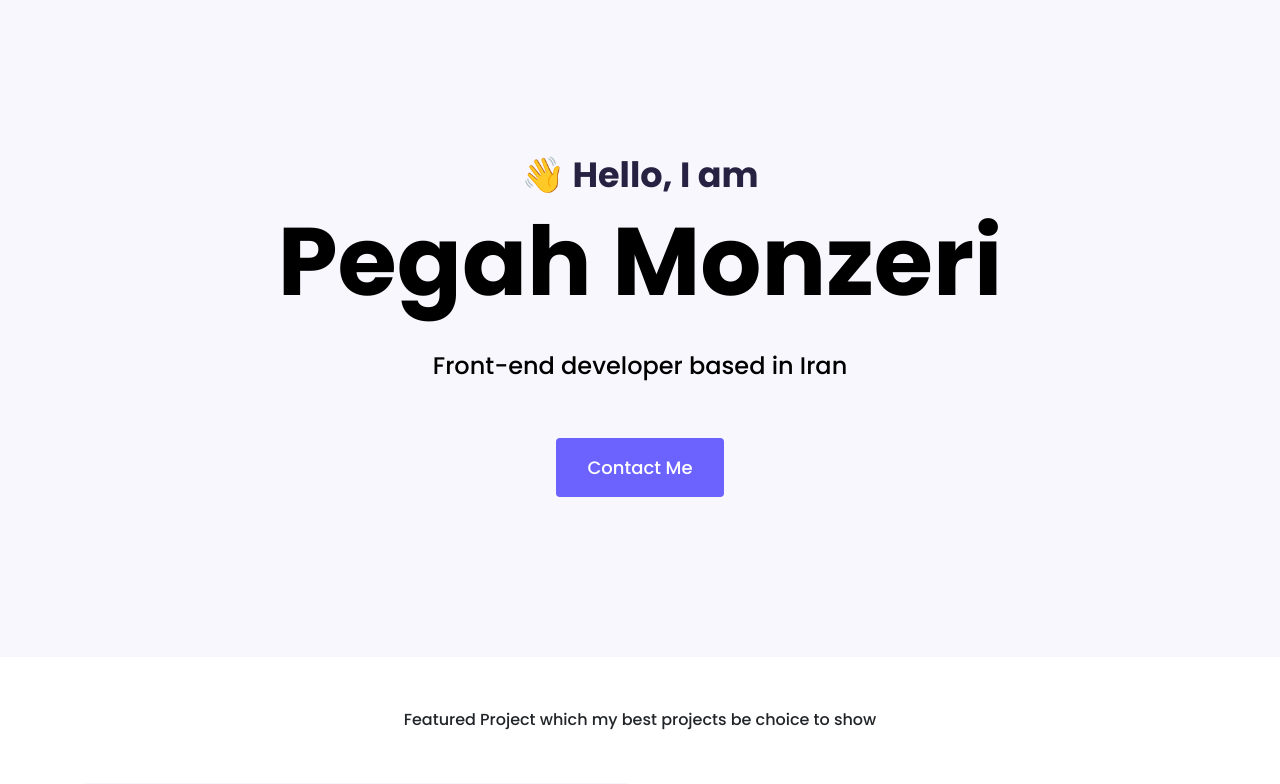
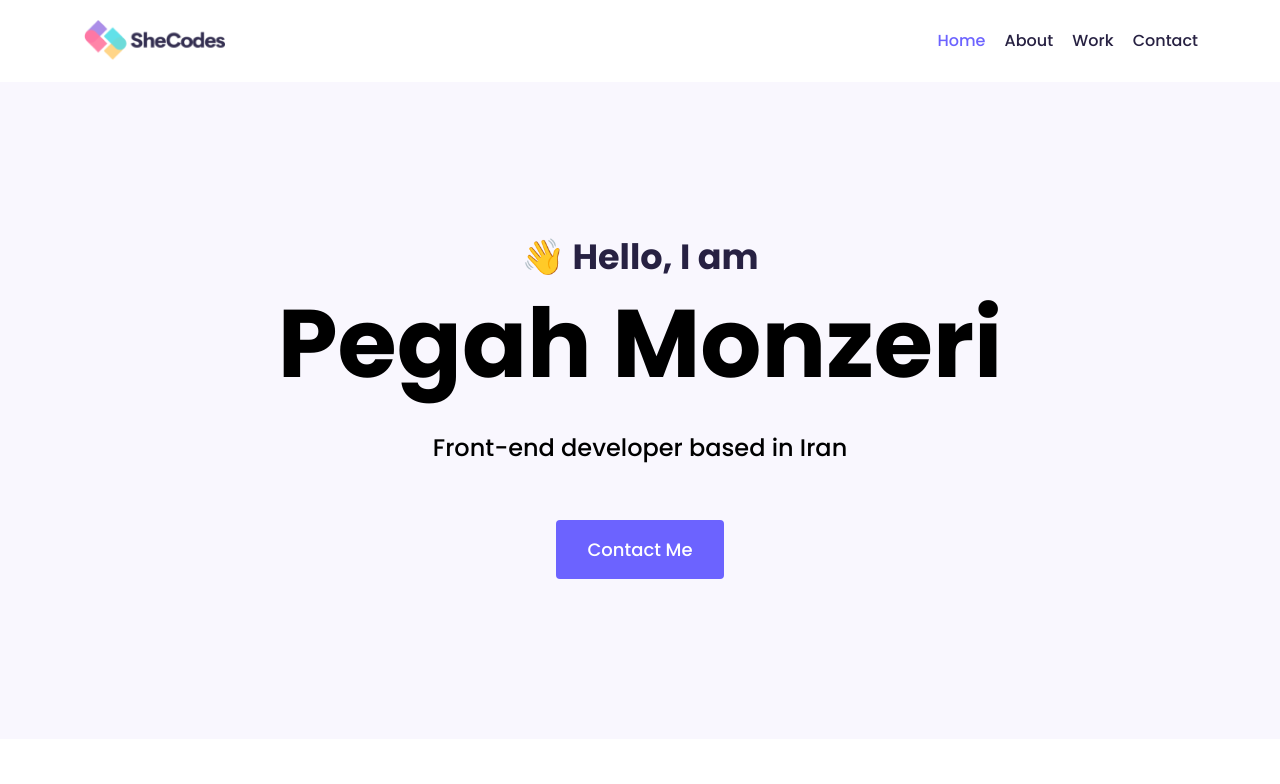
Before and after one commit to PegahM/portfolio-project, a plain HTML site: page index.html in a window 1280 px wide. Shown: the top 784 px of the page. Drawn offline with nearby package versions, Linux system fonts and the light colour scheme.

Commit message:
Added nav bar on index.html

```diff
--- a/index.html
+++ b/index.html
@@ -30,6 +30,24 @@
     ></script>
   </head>
   <body>
+    <div class="container">
+      <nav class="d-flex justify-content-between">
+        <a href="/">
+          <img src="images/logo.png" class="logo d-none d-md-block" alt="" />
+          <img
+            src="images/logo-small.jpg"
+            class="logo d-block d-md-none"
+            alt=""
+          />
+        </a>
+        <ul>
+          <li class="active"><a href="/"> Home </a></li>
+          <li><a href="/about.html"> About</a></li>
+          <li><a href="/work.html"> Work</a></li>
+          <li><a href="/contact.html"> Contact</a></li>
+        </ul>
+      </nav>
+    </div>
     <div class="hero">
       <p>👋 Hello, I am</p>
 
--- a/styles/portfolio.css
+++ b/styles/portfolio.css
@@ -94,6 +94,32 @@ p {
 .project-description {
   padding: 120px 60px;
 }
+.logo {
+  max-height: 40px;
+}
+nav {
+  padding: 20px 0;
+}
+nav ul {
+  padding: 0;
+  margin: 0;
+}
+nav li {
+  display: inline;
+  list-style: none;
+  line-height: 42px;
+  margin-left: 15px;
+}
+nav a {
+  text-decoration: none;
+  color: #272142;
+  transition: all 100ms ease-in-out;
+}
+nav a:hover,
+nav li.active a {
+  color: var(--branding-color);
+}
+
 @media (max-width: 900px) {
   h1 {
     font-size: 44px;
```
Also changed, not shown: images/logo-small.jpg (added), images/logo.png (added).
